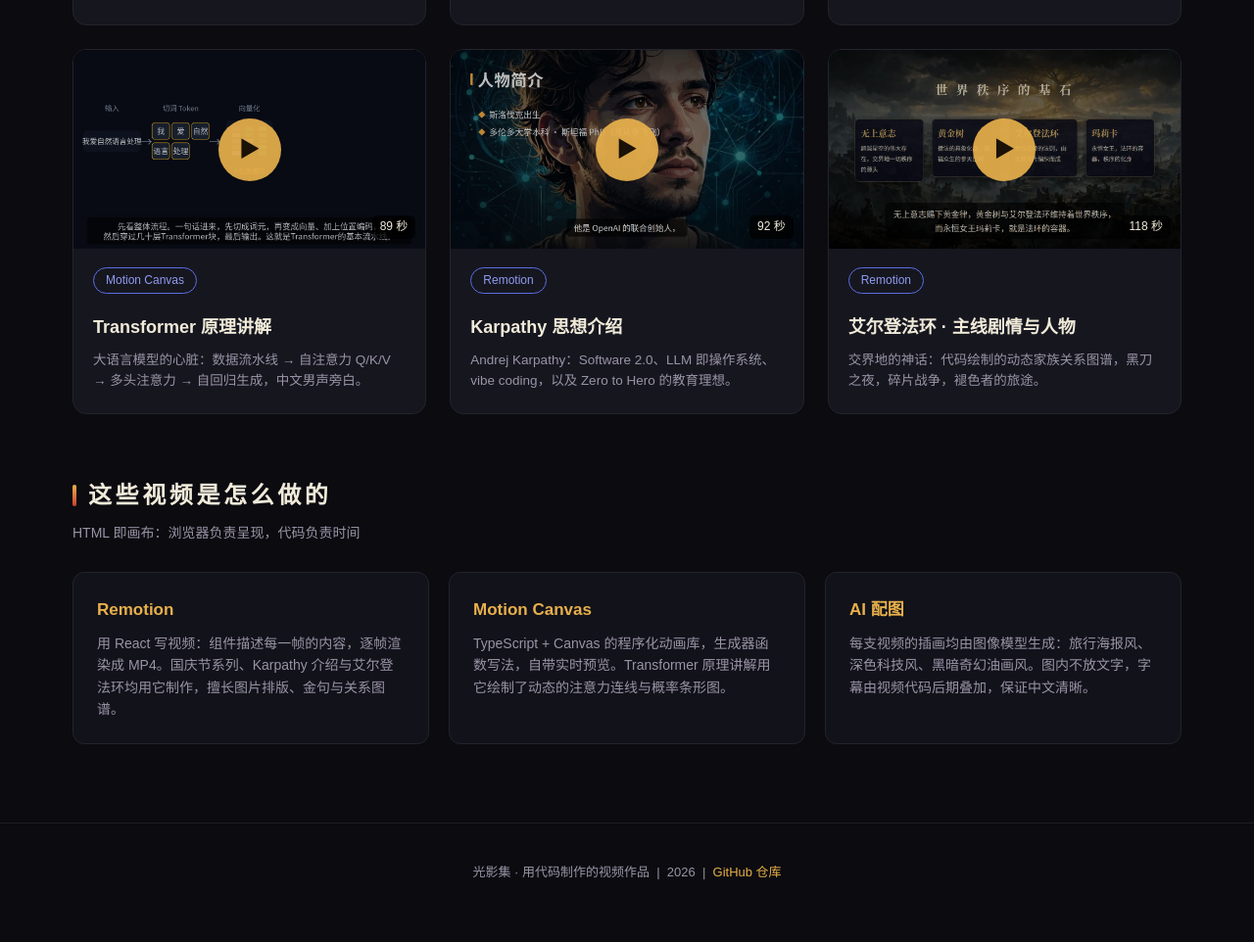
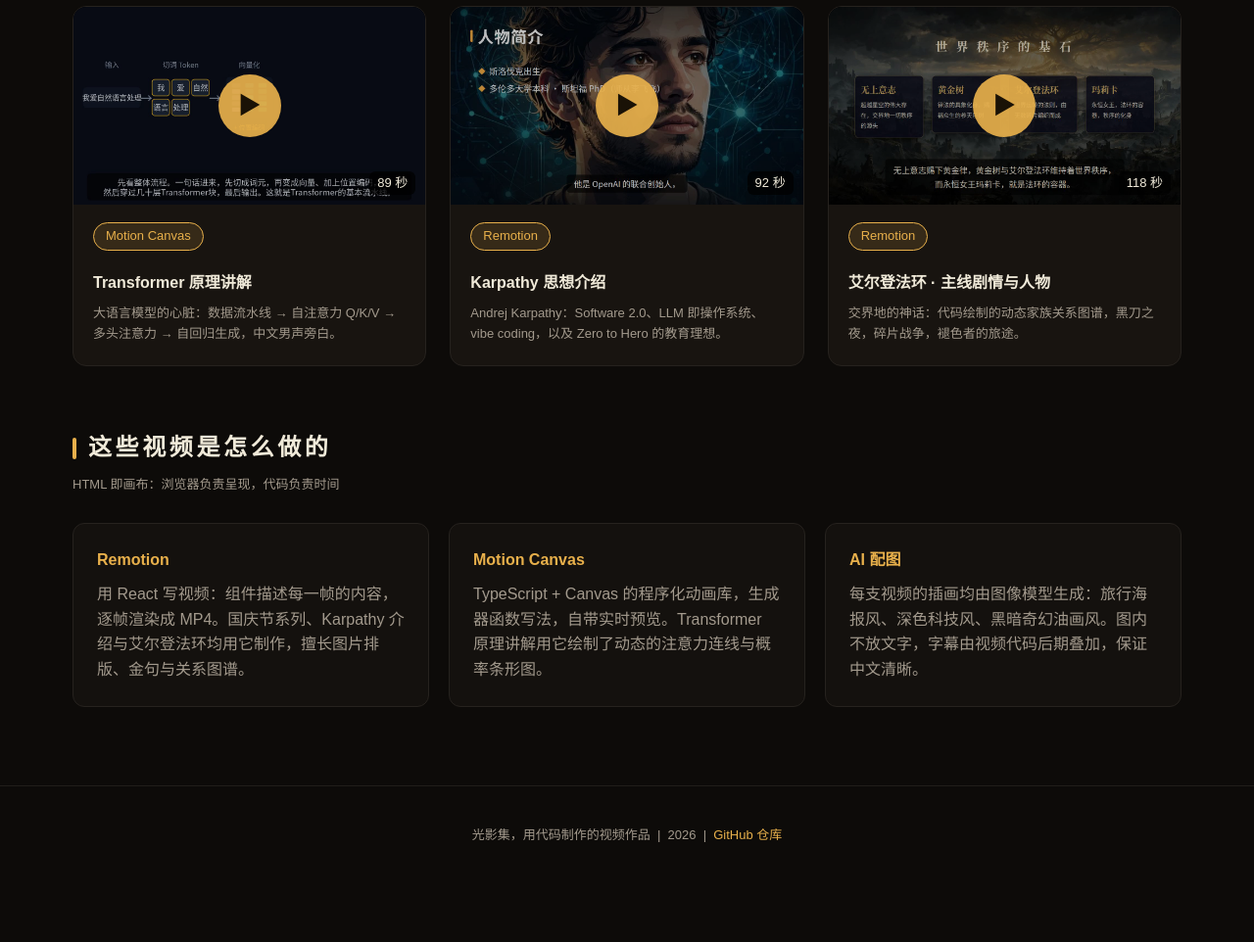
Before and after one commit to holynova/video-gallery, a plain HTML site: page index.html in a window 1280 px wide. Shown: the part 1564-2526 px from the top of the page at 98% size. After the commit the page ends 2487 px from the top, so only its background shows below. Drawn offline with Linux system fonts and the light colour scheme.

Commit message:
审计修复：总时长8分47秒纠为7分59秒、字号13种→4种、单强调色、卡片键盘操作、死链二维码重制

```diff
--- a/index.html
+++ b/index.html
@@ -4,17 +4,17 @@
 <meta charset="UTF-8">
 <meta name="viewport" content="width=device-width, initial-scale=1.0">
 <title>光影集 · 视频作品展</title>
+<meta name="description" content="光影集视频作品展：6 部用代码与 AI 绘画制作的短视频，总时长 7 分 59 秒，国庆节巡礼、Transformer 原理与艾尔登法环神话，点卡片即可播放。"/>
 <script defer src="https://cloud.umami.is/script.js" data-website-id="e01c9f78-4607-4e60-b01c-77c8190b12b4"></script>
 <style>
   * { margin: 0; padding: 0; box-sizing: border-box; }
   :root {
-    --bg: #0b0b10;
-    --bg2: #12121a;
-    --card: #16161f;
+    --bg: #0d0b09;
+    --bg2: #14110e;
+    --card: #181410;
     --gold: #e8b04b;
-    --red: #c8402f;
     --text: #f0ead9;
-    --muted: #9a94a6;
+    --muted: #a39a8d;
   }
   body {
     background: var(--bg);
@@ -32,7 +32,7 @@
     padding: 80px 20px 60px;
     background:
       radial-gradient(ellipse 80% 60% at 50% -10%, rgba(232,176,75,.14), transparent),
-      radial-gradient(ellipse 60% 50% at 80% 110%, rgba(200,64,47,.10), transparent),
+      radial-gradient(ellipse 60% 50% at 80% 110%, rgba(232,176,75,.08), transparent),
       var(--bg);
   }
   .hero .kicker {
@@ -61,8 +61,8 @@
     justify-content: center;
   }
   .stat { text-align: center; }
-  .stat .num { font-size: 30px; font-weight: 700; color: var(--gold); }
-  .stat .label { font-size: 12px; color: var(--muted); letter-spacing: .2em; }
+  .stat .num { font-size: 24px; font-weight: 700; color: var(--gold); }
+  .stat .label { font-size: 13px; color: var(--muted); letter-spacing: .2em; }
 
   main { max-width: 1180px; margin: 0 auto; padding: 20px 24px 80px; }
 
@@ -78,17 +78,17 @@
   section.block h2::before {
     content: "";
     width: 4px; height: 22px;
-    background: linear-gradient(var(--gold), var(--red));
+    background: var(--gold);
     border-radius: 2px;
   }
-  section.block .sub { color: var(--muted); font-size: 14px; margin-bottom: 28px; }
+  section.block .sub { color: var(--muted); font-size: 13px; margin-bottom: 28px; }
 
   .featured {
     display: grid;
     grid-template-columns: 1.6fr 1fr;
     gap: 28px;
     background: var(--bg2);
-    border: 1px solid #26262f;
+    border: 1px solid #2a2622;
     border-radius: 16px;
     overflow: hidden;
   }
@@ -96,7 +96,7 @@
   .featured .info { padding: 32px 32px 32px 4px; display: flex; flex-direction: column; justify-content: center; }
   .tag {
     display: inline-block;
-    font-size: 12px;
+    font-size: 13px;
     padding: 3px 12px;
     border-radius: 20px;
     border: 1px solid var(--gold);
@@ -104,9 +104,9 @@
     margin-right: 8px;
     margin-bottom: 12px;
   }
-  .tag.tech { border-color: #5b6ee1; color: #8f9bf0; }
-  .featured .info h3 { font-size: 26px; margin-bottom: 12px; }
-  .featured .info p { color: var(--muted); font-size: 15px; }
+  .tag.tech { border-color: var(--gold); color: var(--gold); background: rgba(232,176,75,.14); }
+  .featured .info h3 { font-size: 24px; margin-bottom: 12px; }
+  .featured .info p { color: var(--muted); font-size: 16px; }
 
   .grid {
     display: grid;
@@ -115,7 +115,7 @@
   }
   .card {
     background: var(--card);
-    border: 1px solid #23232c;
+    border: 1px solid #26221e;
     border-radius: 14px;
     overflow: hidden;
     cursor: pointer;
@@ -139,18 +139,18 @@
     border-radius: 50%;
     background: rgba(232,176,75,.92);
     display: flex; align-items: center; justify-content: center;
-    font-size: 22px; color: #1a1206;
+    font-size: 24px; color: #1a1206;
     transition: transform .25s;
   }
   .card:hover .thumb .play span { transform: scale(1.12); }
   .thumb .dur {
     position: absolute; right: 10px; bottom: 10px;
     background: rgba(0,0,0,.75);
-    font-size: 12px; padding: 2px 8px; border-radius: 6px;
+    font-size: 13px; padding: 2px 8px; border-radius: 6px;
   }
   .card .body { padding: 18px 20px 22px; }
-  .card .body h3 { font-size: 18px; margin: 8px 0 8px; }
-  .card .body p { color: var(--muted); font-size: 13.5px; }
+  .card .body h3 { font-size: 16px; margin: 8px 0 8px; }
+  .card .body p { color: var(--muted); font-size: 13px; }
 
   .how {
     display: grid;
@@ -159,19 +159,19 @@
   }
   .how .item {
     background: var(--bg2);
-    border: 1px solid #23232c;
+    border: 1px solid #26221e;
     border-radius: 12px;
     padding: 24px;
   }
-  .how .item h4 { color: var(--gold); margin-bottom: 10px; font-size: 17px; }
-  .how .item p { color: var(--muted); font-size: 14px; }
+  .how .item h4 { color: var(--gold); margin-bottom: 10px; font-size: 16px; }
+  .how .item p { color: var(--muted); font-size: 16px; }
 
   footer {
     text-align: center;
     padding: 40px 20px 60px;
     color: var(--muted);
     font-size: 13px;
-    border-top: 1px solid #1c1c24;
+    border-top: 1px solid #211e1a;
   }
 
   .modal {
@@ -185,10 +185,10 @@
   .modal.open { display: flex; }
   .modal .box { width: min(1060px, 100%); }
   .modal video { width: 100%; aspect-ratio: 16/9; background: #000; border-radius: 10px; }
-  .modal .mtitle { margin-top: 14px; font-size: 18px; text-align: center; }
+  .modal .mtitle { margin-top: 14px; font-size: 16px; text-align: center; }
   .modal .close {
     position: absolute; top: 22px; right: 30px;
-    font-size: 34px; color: var(--muted);
+    font-size: 24px; color: var(--muted);
     cursor: pointer; background: none; border: none;
   }
   .modal .close:hover { color: #fff; }
@@ -202,12 +202,12 @@
 <body>
 
 <header class="hero">
-  <div class="kicker">VIDEO COLLECTION</div>
+  <div class="kicker">Video Collection</div>
   <h1>光影集</h1>
   <p>用代码与 AI 绘画生成的短视频作品展 —— 从各国国庆节，到 Transformer 原理，再到艾尔登法环的神话</p>
   <div class="stats">
     <div class="stat"><div class="num">6</div><div class="label">作品</div></div>
-    <div class="stat"><div class="num">8<span style="font-size:16px">分</span>47<span style="font-size:16px">秒</span></div><div class="label">总时长</div></div>
+    <div class="stat"><div class="num">7<span style="font-size:16px">分</span>59<span style="font-size:16px">秒</span></div><div class="label">总时长</div></div>
     <div class="stat"><div class="num">2</div><div class="label">渲染引擎</div></div>
   </div>
 </header>
@@ -255,11 +255,11 @@
 </main>
 
 <footer>
-  光影集 · 用代码制作的视频作品 &nbsp;|&nbsp; 2026 &nbsp;|&nbsp; <a href="https://github.com/holynova/video-gallery" target="_blank" rel="noopener" style="color:var(--gold);text-decoration:none;">GitHub 仓库</a>
+  光影集，用代码制作的视频作品 &nbsp;|&nbsp; 2026 &nbsp;|&nbsp; <a href="https://github.com/holynova/video-gallery" target="_blank" rel="noopener" style="color:var(--gold);text-decoration:none;">GitHub 仓库</a>
 </footer>
 
 <div class="modal" id="modal">
-  <button class="close" id="closeBtn">×</button>
+  <button class="close" id="closeBtn" aria-label="关闭">×</button>
   <div class="box">
     <video id="modalVideo" controls playsinline></video>
     <div class="mtitle" id="modalTitle"></div>
@@ -322,6 +322,10 @@ const grid = document.getElementById("grid");
 videos.forEach(v => {
   const card = document.createElement("div");
   card.className = "card";
+  card.tabIndex = 0;
+  card.setAttribute("role", "button");
+  card.setAttribute("aria-label", "播放" + v.title);
+  card.addEventListener("keydown", e => { if (e.key === "Enter" || e.key === " ") { e.preventDefault(); openModal(v); } });
   card.innerHTML = `
     <div class="thumb">
       <img src="${v.poster}" alt="${v.title}" loading="lazy">
```
Also changed, not shown: assets/qr.png, 1 other file.
